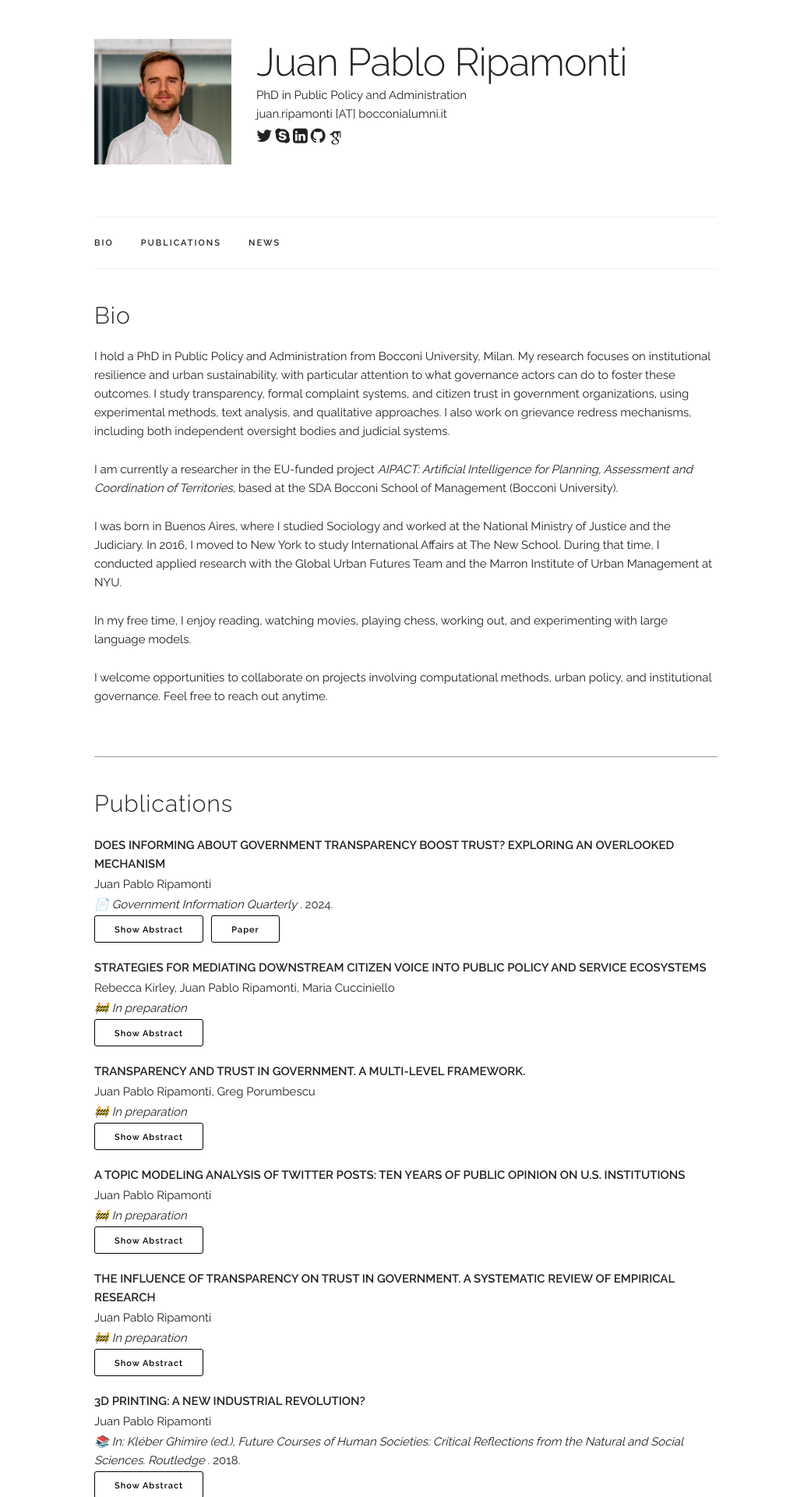
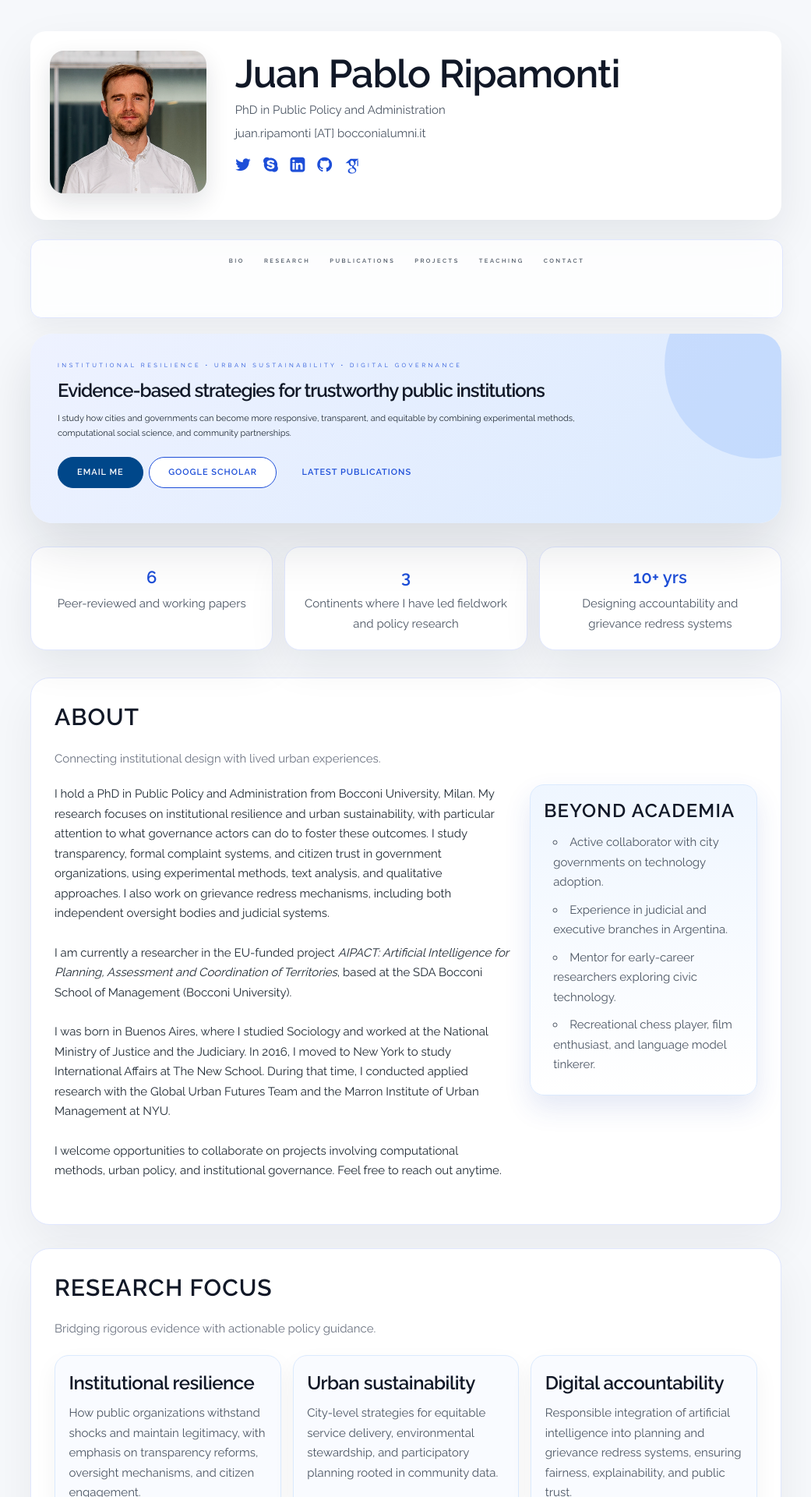
Before and after one commit to jpripamonti/jpripamonti.github.io, a Jekyll site: the page built from index.html, in a window 1280 px wide. Shown: the top 1920 px of the page at 78% size, without its empty margins (119-1160 px from the left). Built offline with Jekyll 4.4.1, drawn with Linux system fonts in a browser that asks for light colours; some web fonts are replaced; some of the changed text lies outside the part shown.

Commit message:
Revamp homepage layout and remove news navigation

```diff
--- a/_layouts/default.html
+++ b/_layouts/default.html
@@ -129,8 +129,11 @@
       <div class="container">
         <ul class="navbar-list">
           <li class="navbar-item"><a class="navbar-link" href={{ "/index.html#bio" | prepend: site.baseurl }}>Bio</a></li>
+          <li class="navbar-item"><a class="navbar-link" href={{ "/index.html#focus" | prepend: site.baseurl }}>Research</a></li>
           <li class="navbar-item"><a class="navbar-link" href={{ "/index.html#publications" | prepend: site.baseurl }}>Publications</a></li>
-          <li class="navbar-item"><a class="navbar-link" href={{ "/index.html#news" | prepend: site.baseurl }}>News</a></li>
+          <li class="navbar-item"><a class="navbar-link" href={{ "/index.html#projects" | prepend: site.baseurl }}>Projects</a></li>
+          <li class="navbar-item"><a class="navbar-link" href={{ "/index.html#teaching" | prepend: site.baseurl }}>Teaching</a></li>
+          <li class="navbar-item"><a class="navbar-link" href={{ "/index.html#contact" | prepend: site.baseurl }}>Contact</a></li>
           <!-- <li class="navbar-item"><a class="navbar-link" href={{ "/index.html#blog" | prepend: site.baseurl }}>blog</a></li> -->
         </ul>
       </div>
--- a/index.html
+++ b/index.html
@@ -2,31 +2,92 @@
 layout: default
 title: Home
 ---
+{% assign all_papers = site.data.publications.papers %}
+<section class="hero" aria-labelledby="hero-title">
+  <p class="hero-eyebrow">Institutional resilience • Urban sustainability • Digital governance</p>
+  <h2 id="hero-title">Evidence-based strategies for trustworthy public institutions</h2>
+  <p class="hero-lead">
+    I study how cities and governments can become more responsive, transparent, and equitable by combining experimental methods, computational social science, and community partnerships.
+  </p>
+  <div class="hero-actions" role="group" aria-label="Key actions">
+    <a class="button button-primary" href="mailto:juan.ripamonti@bocconialumni.it">Email me</a>
+    <a class="button button-secondary" href="https://scholar.google.com/citations?user=WAwjMrEAAAAJ" target="_blank" rel="noopener">Google Scholar</a>
+    <a class="button button-ghost" href="#publications">Latest publications</a>
+  </div>
+</section>
+
+<section class="quick-stats" aria-label="Highlights">
+  <div class="stat-card">
+    <p class="stat-number">{{ all_papers | size }}</p>
+    <p class="stat-label">Peer-reviewed and working papers</p>
+  </div>
+  <div class="stat-card">
+    <p class="stat-number">3</p>
+    <p class="stat-label">Continents where I have led fieldwork and policy research</p>
+  </div>
+  <div class="stat-card">
+    <p class="stat-number">10+ yrs</p>
+    <p class="stat-label">Designing accountability and grievance redress systems</p>
+  </div>
+</section>
+
 <!-- ========== BIO ========== -->
-<div class="docs-section" id="bio">
-  <h4>Bio</h4>
-
-  <a href="" target="_blank"></a>
+<section class="docs-section" id="bio">
+  <div class="section-intro">
+    <h4>About</h4>
+    <p>Connecting institutional design with lived urban experiences.</p>
+  </div>
+  <div class="two-column-layout">
+    <div>
       <p>I hold a PhD in Public Policy and Administration from Bocconi University, Milan. My research focuses on institutional resilience and urban sustainability, with particular attention to what governance actors can do to foster these outcomes. I study transparency, formal complaint systems, and citizen trust in government organizations, using experimental methods, text analysis, and qualitative approaches. I also work on grievance redress mechanisms, including both independent oversight bodies and judicial systems.</p>
-
-<p>I am currently a researcher in the EU-funded project <em>AIPACT: Artificial Intelligence for Planning, Assessment and Coordination of Territories</em>, based at the SDA Bocconi School of Management (Bocconi University). </p>
-
+      <p>I am currently a researcher in the EU-funded project <em>AIPACT: Artificial Intelligence for Planning, Assessment and Coordination of Territories</em>, based at the SDA Bocconi School of Management (Bocconi University).</p>
       <p>I was born in Buenos Aires, where I studied Sociology and worked at the National Ministry of Justice and the Judiciary. In 2016, I moved to New York to study International Affairs at The New School. During that time, I conducted applied research with the Global Urban Futures Team and the Marron Institute of Urban Management at NYU.</p>
-
-<p>In my free time, I enjoy reading, watching movies, playing chess, working out, and experimenting with large language models.</p>
-
       <p>I welcome opportunities to collaborate on projects involving computational methods, urban policy, and institutional governance. Feel free to reach out anytime.</p>
     </div>
+    <aside class="profile-highlights" aria-label="Personal highlights">
+      <h5>Beyond academia</h5>
+      <ul>
+        <li>Active collaborator with city governments on technology adoption.</li>
+        <li>Experience in judicial and executive branches in Argentina.</li>
+        <li>Mentor for early-career researchers exploring civic technology.</li>
+        <li>Recreational chess player, film enthusiast, and language model tinkerer.</li>
+      </ul>
+    </aside>
+  </div>
+</section>
+
+<!-- ========== RESEARCH FOCUS ========== -->
+<section class="docs-section" id="focus">
+  <div class="section-intro">
+    <h4>Research focus</h4>
+    <p>Bridging rigorous evidence with actionable policy guidance.</p>
+  </div>
+  <div class="research-grid">
+    <article class="research-card">
+      <h5>Institutional resilience</h5>
+      <p>How public organizations withstand shocks and maintain legitimacy, with emphasis on transparency reforms, oversight mechanisms, and citizen engagement.</p>
+    </article>
+    <article class="research-card">
+      <h5>Urban sustainability</h5>
+      <p>City-level strategies for equitable service delivery, environmental stewardship, and participatory planning rooted in community data.</p>
+    </article>
+    <article class="research-card">
+      <h5>Digital accountability</h5>
+      <p>Responsible integration of artificial intelligence into planning and grievance redress systems, ensuring fairness, explainability, and public trust.</p>
+    </article>
+  </div>
+</section>
 
 <!-- ========== PUBLICATIONS ========== -->
 <section class="docs-section" id="publications">
+  <div class="section-intro">
     <h4>Publications</h4>
+    <p>Selected papers, chapters, and works in progress. Toggle each abstract to learn more.</p>
+  </div>
 
   <div class="publications-content">
-    {% assign all_papers = site.data.publications.papers %}
     {% for paper in all_papers %}
       <div class="paper">
-        <!-- Título y autores -->
         <p class="title"><b>{{ paper.title }}</b></p>
         <p>{{ paper.authors }}</p>
         <p>
@@ -37,9 +98,7 @@ title: Home
         <p><i class="fa fa-trophy" style="color:#1EAEDB"></i> {{ paper.award }}</p>
         {% endif %}
 
-        <!-- Contenedor de botones (Abstract y Paper) -->
         <div class="buttons-container">
-          <!-- Botón de Abstract -->
           <button
             class="toggle-abstract"
             aria-controls="abstract-content-{{ forloop.index }}"
@@ -47,7 +106,6 @@ title: Home
             Show Abstract
           </button>
 
-          <!-- Botones adicionales relacionados al paper -->
           <div class="paper-buttons">
           {% if paper.paper_pdf %}
             <a class="button" href="{{ paper.paper_pdf }}" target="_blank">Paper</a>
@@ -76,7 +134,6 @@ title: Home
           </div>
         </div>
 
-        <!-- Abstract del Paper -->
         <p
           id="abstract-content-{{ forloop.index }}"
           class="abstract-content"
@@ -88,30 +145,80 @@ title: Home
     </div>
 </section>
 
-<!-- ========== BLOG ========== -->
-<!--
-<div class="docs-section" id="blog">
-  <h4>Blog</h4>
-  {% for post in site.posts %}
-    <article class="blog-post">
-      <header>
-        <h5 class="post-title">{{ post.title }}</h5>
-        <p class="post-meta">Posted on {{ post.date | date: "%B %d, %Y" }}</p>
-      </header>
-      <section class="post-excerpt">
-        <p>{{ post.excerpt }}</p>
+<!-- ========== PROJECTS ========== -->
+<section class="docs-section" id="projects">
+  <div class="section-intro">
+    <h4>Projects</h4>
+    <p>Current collaborations that translate research into practice.</p>
+  </div>
+  <div class="project-grid">
+    <article class="project-card">
+      <h5>AIPACT</h5>
+      <p>Designing AI-enabled tools for territorial planning and monitoring to help European regions make faster, evidence-based decisions on infrastructure and sustainability investments.</p>
+      <p class="project-meta">Role: Researcher • Partners: SDA Bocconi School of Management, EU Horizon Europe</p>
+    </article>
+    <article class="project-card">
+      <h5>Institutional Trust Lab</h5>
+      <p>Testing transparency and feedback interventions with municipal agencies to understand what builds confidence among underserved residents.</p>
+      <p class="project-meta">Role: Co-lead • Methods: Field experiments, text analytics</p>
+    </article>
+    <article class="project-card">
+      <h5>Urban Governance Observatory</h5>
+      <p>Co-developing open data standards and grievance redress protocols with civil society organizations across Latin America.</p>
+      <p class="project-meta">Role: Advisor • Partners: Regional ombuds offices, justice ministries</p>
+    </article>
+  </div>
 </section>
-      <footer>
-        <a href="{{ post.url | prepend: site.baseurl }}" class="read-more-link">Read More</a>
-      </footer>
+
+<!-- ========== TEACHING ========== -->
+<section class="docs-section" id="teaching">
+  <div class="section-intro">
+    <h4>Teaching &amp; mentorship</h4>
+    <p>Helping practitioners and students connect methods with policy impact.</p>
+  </div>
+  <div class="teaching-list">
+    <article>
+      <h5>Graduate seminars</h5>
+      <ul>
+        <li>Quantitative Methods for Policy Analysis (Bocconi University)</li>
+        <li>Urban Analytics and Decision-Making (The New School)</li>
+      </ul>
     </article>
-  {% endfor %}
+    <article>
+      <h5>Workshops &amp; executive education</h5>
+      <ul>
+        <li>Designing citizen feedback loops for metropolitan agencies</li>
+        <li>Responsible AI adoption for public sector teams</li>
+      </ul>
+    </article>
+    <article>
+      <h5>Mentorship</h5>
+      <ul>
+        <li>Supervisor for interdisciplinary student capstone projects on governance innovation.</li>
+        <li>Mentor for civic tech fellows working with Latin American cities.</li>
+      </ul>
+    </article>
   </div>
--->
+</section>
+
+<!-- ========== CONTACT ========== -->
+<section class="docs-section" id="contact">
+  <div class="section-intro">
+    <h4>Connect</h4>
+    <p>Let’s explore collaborations, speaking engagements, or media inquiries.</p>
+  </div>
+  <div class="contact-card">
+    <p><strong>Email:</strong> <a href="mailto:juan.ripamonti@bocconialumni.it">juan.ripamonti@bocconialumni.it</a></p>
+    <p><strong>LinkedIn:</strong> <a href="https://www.linkedin.com/in/jpripamonti" target="_blank" rel="noopener">linkedin.com/in/jpripamonti</a></p>
+    <p><strong>Twitter:</strong> <a href="https://twitter.com/ripamontijp" target="_blank" rel="noopener">@ripamontijp</a></p>
+    <p class="contact-note">I respond fastest to collaborative opportunities that blend policy design, civic technology, and urban experimentation.</p>
+  </div>
+</section>
 
 <!-- ========== THANKS ========== -->
-<div class="docs-section" id="template">
-    <h4>Website Design</h4>
-    Original design by <a href="https://web.stanford.edu/~msaveski/" target="_blank">Martin Saveski</a>, forked by permission from <a href="https://github.com/mmoorr/www_personal" target="_blank">Mor Naaman's Github</a>.
-    <!--<br/>-->
+<section class="docs-section" id="template">
+    <div class="section-intro">
+      <h4>Website design</h4>
+      <p>Originally created by <a href="https://web.stanford.edu/~msaveski/" target="_blank" rel="noopener">Martin Saveski</a> and adapted with permission from <a href="https://github.com/mmoorr/www_personal" target="_blank" rel="noopener">Mor Naaman</a>.</p>
     </div>
+</section>
```
Also changed, not shown: libs/custom/my_css.css. Lines whose indentation alone changed are shown as unchanged.
